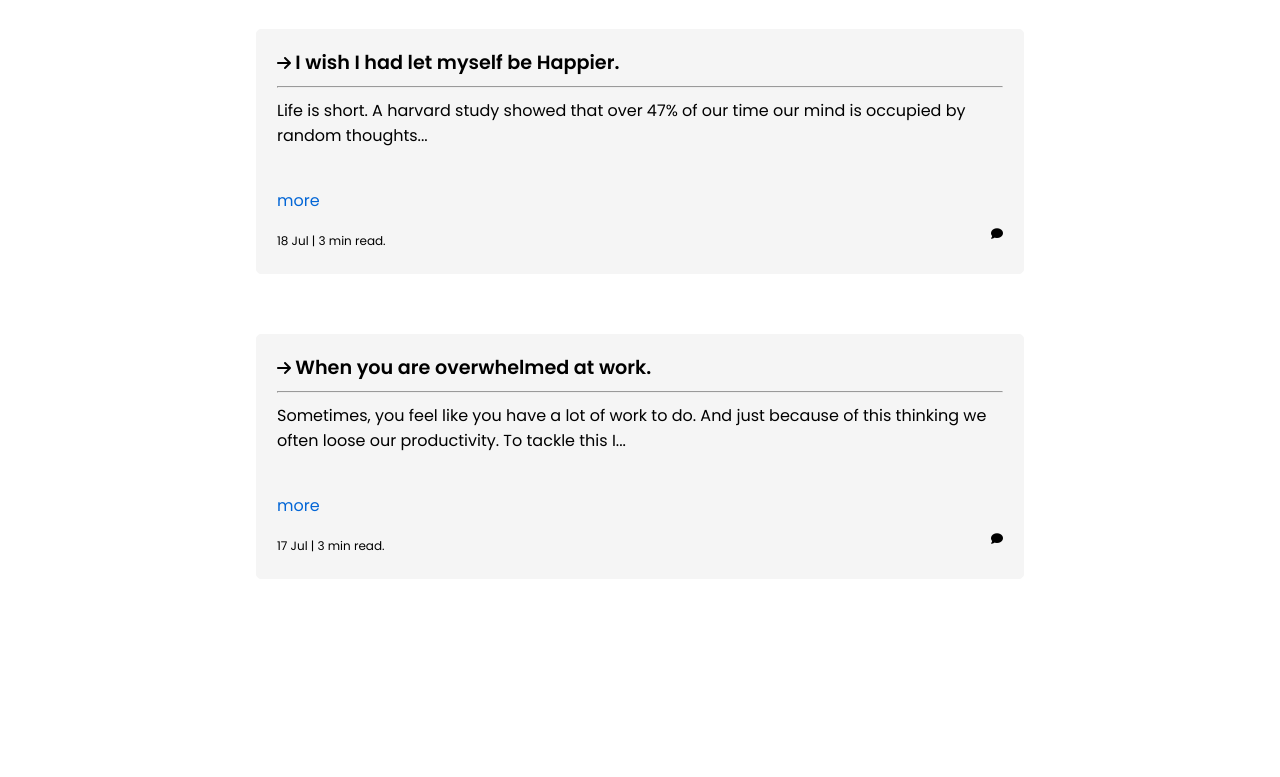
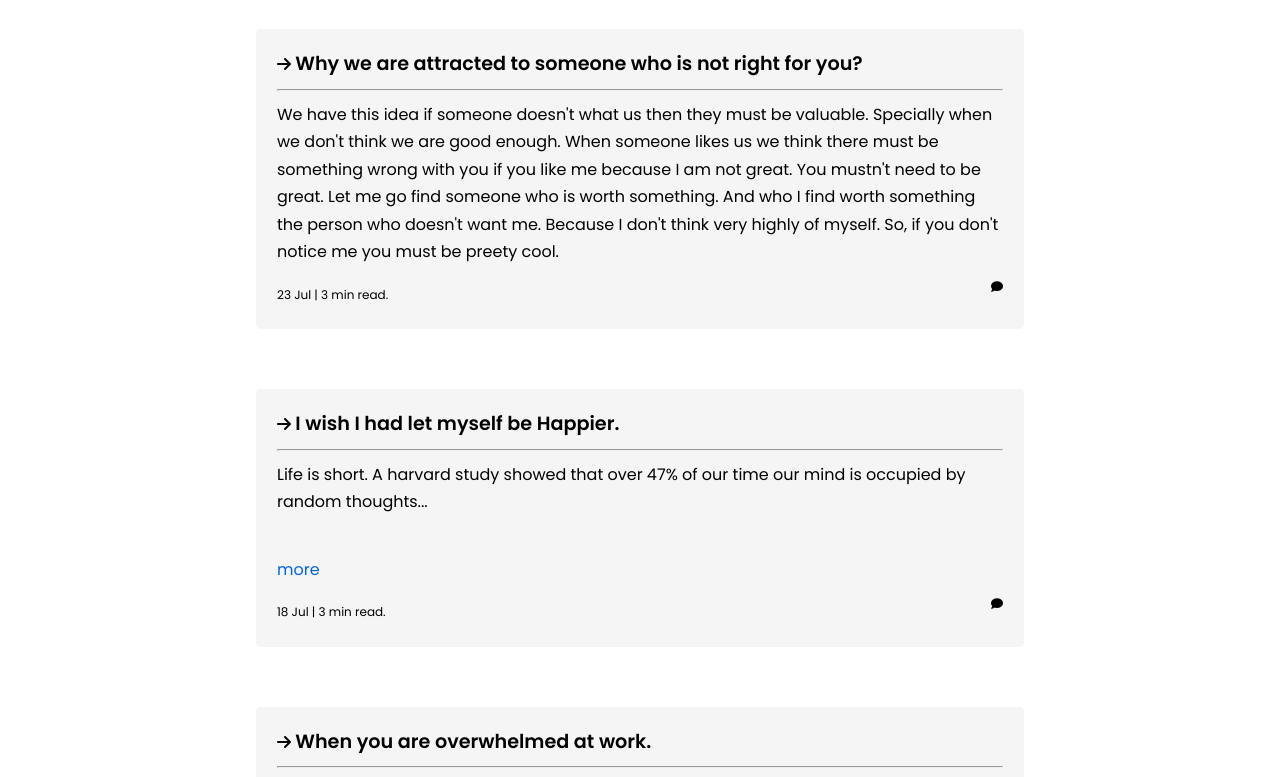
Before and after one commit to envision79/blog, a plain HTML site: page index.html in a window 1280 px wide. Shown: the part 81-858 px from the top of the page. Before the commit the page ends 800 px from the top, so only its background shows below. Drawn offline with Linux system fonts and the light colour scheme.

Commit message:
added blog-3

```diff
--- a/blog.css
+++ b/blog.css
@@ -5,7 +5,7 @@
   padding: 0;
   box-sizing: border-box;
   font-family: "Poppins", sans-serif;
-  line-height: 25px;
+  line-height: 27.5px;
 }
 
 a {
@@ -269,6 +269,7 @@ input[type="checkbox"] {
     overflow-y: scroll;
   }
   #click:checked ~ ul {
+    box-shadow: 0 20px 20px 0 rgb(0 0 0 / 19%);
     right: 0;
   }
   nav ul li {
--- a/index.html
+++ b/index.html
@@ -50,6 +50,31 @@
 
 
     <div class="blogs">
+
+      <div class="blog blog-3">
+        <i class="fas fa-arrow-right"></i>
+        <a
+          href="#"
+          class="blog-heading"
+          >Why we are attracted to someone who is not right for you?</a
+        >
+        <hr />
+
+        <span class="last-text-3">
+          We have this idea if someone doesn't what us then they must be valuable. Specially when we
+          don't think we are good enough. When someone likes us we think there must be something
+          wrong with you if you like me because I am not great. You mustn't need to be great. Let
+          me go find someone who is worth something. And who I find worth something the person who
+          doesn't want me. Because I don't think very highly of myself. So, if you don't notice me
+          you must be preety cool.
+          <ul class="display-none ques ques-3"></ul>
+        </span>
+        <div class="date-read-3 date-read">
+          <p>23 Jul | 3 min read.</p>
+          <i class="fas fa-comment"></i>
+        </div>
+      </div>
+
 
       <div class="blog blog-2">
         <i class="fas fa-arrow-right"></i>
```
